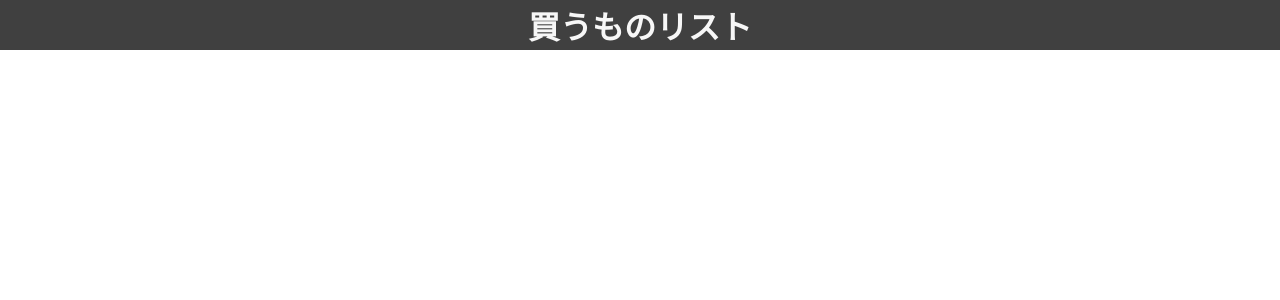
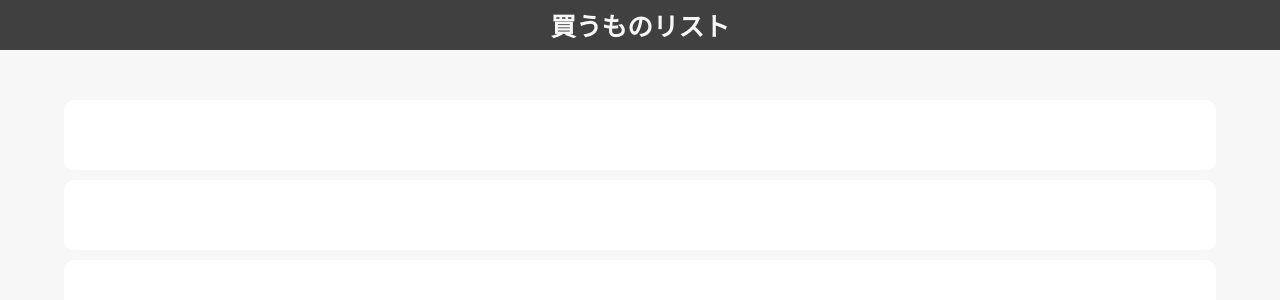
Before and after one commit to kspace-trk/Buying-list, a Nuxt app: page / in a window 1280 px wide. Shown: the top 300 px of the page. Built offline with nearby package versions, Linux system fonts and the light colour scheme.

Commit message:
add contents

```diff
--- a/components/contents.vue
+++ b/components/contents.vue
@@ -1,3 +1,22 @@
 <template>
-  <div class="container"></div>
+  <div class="container">
+    <div class="contents"></div>
+    <div class="contents"></div>
+    <div class="contents"></div>
+  </div>
 </template>
+<style scoped>
+.container {
+  padding-top: 40px;
+  display: block;
+  background-color: #f7f7f7;
+  height: 100vh;
+}
+.contents {
+  width: 90%;
+  height: 70px;
+  margin: 10px auto 0 auto;
+  background-color: #ffffff;
+  border-radius: 10px;
+}
+</style>
--- a/components/header.vue
+++ b/components/header.vue
@@ -14,7 +14,7 @@
   display: flex;
 }
 .container p {
-  font-size: 2rem;
+  font-size: 1.6rem;
   font-weight: 900;
   color: #f7f7f7;
 }
--- a/pages/index.vue
+++ b/pages/index.vue
@@ -1,7 +1,11 @@
 <template>
   <div class="container">
-    <buyingListHeader />
+    <div class="header">
+      <buyingListHeader />
+    </div>
+    <div class="contents">
     <contents />
+    </div>
   </div>
 </template>
 
@@ -17,5 +21,13 @@ export default {
 };
 </script>
 
-<style>
+<style scoped>
+.header {
+  width: 100%;
+  display: flex;
+  position: fixed;
+}
+.contents {
+  padding-top: 50px;
+}
 </style>
```
